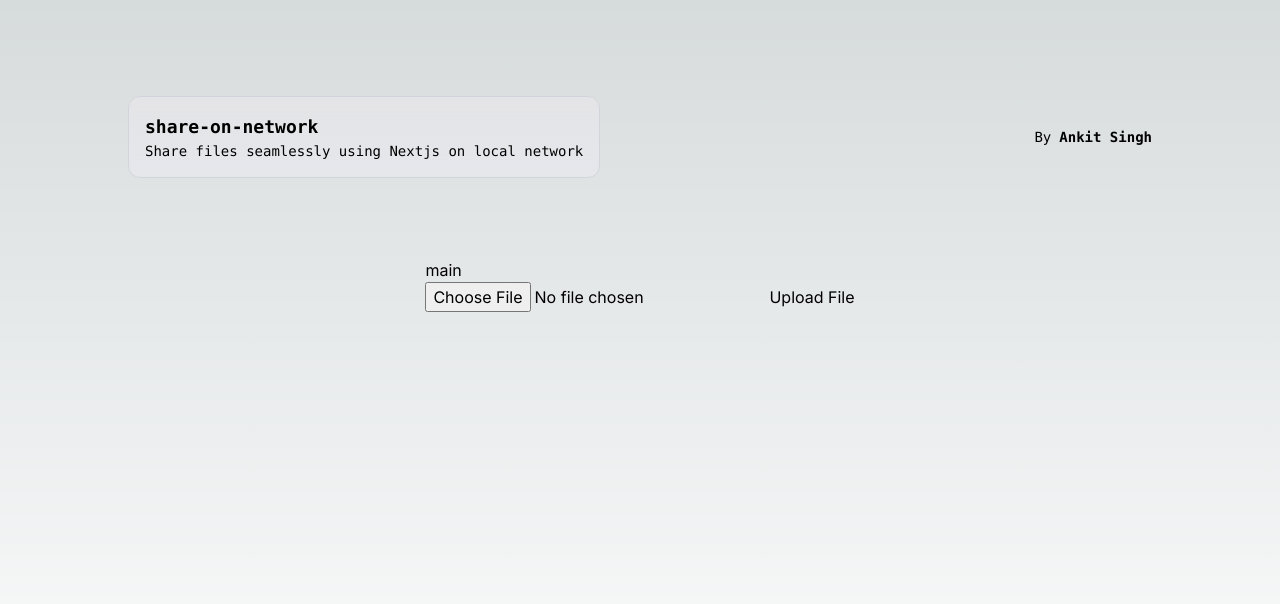
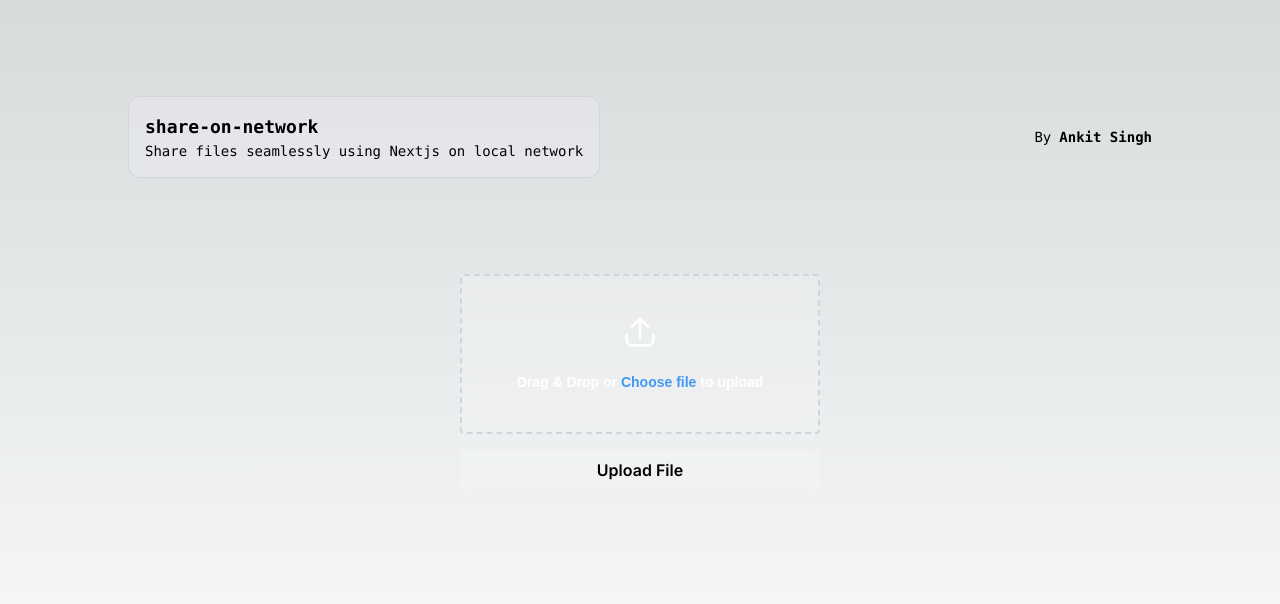
Before and after one commit to ankitzm/share-on-network, a Next.js app: page / in a window 1280 px wide. Shown: the top 604 px of the page. Built offline with nearby package versions, Linux system fonts and the light colour scheme.

Commit message:
added better file upload input

```diff
--- a/app/page.tsx
+++ b/app/page.tsx
@@ -1,27 +1,8 @@
-import { writeFile } from "fs/promises";
-import Image from "next/image";
-import { join } from "path";
+'use client'
+
+import Upload from "./actions/Upload";
 
 export default function Home() {
-
-  async function upload(data: FormData) {
-    'use server'
-
-    const file: File | null = data.get('file') as unknown as File
-
-    if (!file) {
-      throw new Error('No file upload')
-    }
-
-    const bytes = await file.arrayBuffer()
-    const buffer = Buffer.from(bytes)
-
-    // writing to filesystem temporarly
-    const path = join('/', 'tmp', file.name)
-    await writeFile(path, buffer)
-    console.log(`open ${path} to see uploaded file`);
-
-  }
 
   return (
     <main className="flex min-h-screen flex-col items-center p-24">
@@ -33,7 +14,7 @@ export default function Home() {
         <div className="fixed bottom-0 left-0 flex h-48 w-full items-end justify-center bg-gradient-to-t from-white via-white dark:from-black dark:via-black lg:static lg:h-auto lg:w-auto lg:bg-none">
           <a
             className="pointer-events-none flex place-items-center gap-2 p-8 lg:pointer-events-auto lg:p-0"
-            href="https://vercel.com?utm_source=create-next-app&utm_medium=appdir-template&utm_campaign=create-next-app"
+            href="https://github.com/ankitzm"
             target="_blank"
             rel="noopener noreferrer"
           >
@@ -44,10 +25,22 @@ export default function Home() {
       </div>
 
       <div className="mt-14 md:mt-16 lg:mt-20">
-        main
-        <form action={upload}>
-          <input type="file" name="file" />
-          <input type="submit" value="Upload File" />
+        <form action={Upload}>
+          <label htmlFor="uploadFile"
+            className="bg-white backdrop-blur-sm bg-opacity-20 text-center rounded w-full sm:w-[360px] min-h-[160px] py-4 px-4 flex flex-col items-center justify-center cursor-pointer border-2 border-gray-300 border-dashed mx-auto font-[sans-serif] m-4">
+            <svg xmlns="http://www.w3.org/2000/svg" className="w-8 mb-6 fill-white" viewBox="0 0 24 24">
+              <path
+                d="M22 13a1 1 0 0 0-1 1v4.213A2.79 2.79 0 0 1 18.213 21H5.787A2.79 2.79 0 0 1 3 18.213V14a1 1 0 0 0-2 0v4.213A4.792 4.792 0 0 0 5.787 23h12.426A4.792 4.792 0 0 0 23 18.213V14a1 1 0 0 0-1-1Z"
+                data-original="#000000" />
+              <path
+                d="M6.707 8.707 11 4.414V17a1 1 0 0 0 2 0V4.414l4.293 4.293a1 1 0 0 0 1.414-1.414l-6-6a1 1 0 0 0-1.414 0l-6 6a1 1 0 0 0 1.414 1.414Z"
+                data-original="#000000" />
+            </svg>
+            <p className="text-white font-semibold text-sm">Drag & Drop or <span className="text-[#4498f2]">Choose file</span> to
+              upload</p>
+            <input type="file" id='uploadFile' name="file" className="hidden" />
+          </label>
+          <input type="submit" value="Upload File" className="bg-white backdrop-blur-sm bg-opacity-20 p-2 font-semibold rounded w-full" />
         </form>
       </div>
 
```
